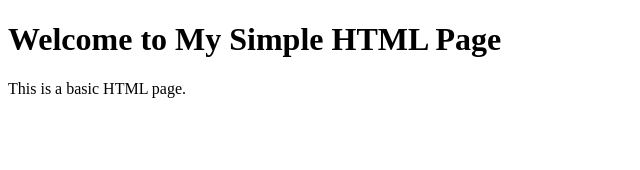
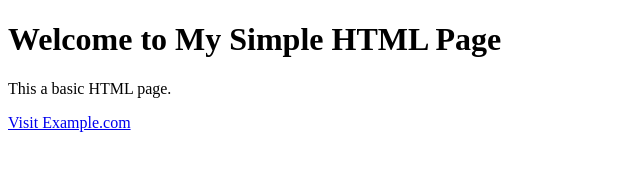
Before and after one commit to Dzhumak/frontend-training, a plain HTML site: page index.html in a window 1280 px wide. Shown: the whole page, without its empty margins (0-640 px from the left). Drawn offline with Linux system fonts and the light colour scheme.

Commit message:
added a link to example.com

```diff
--- a/index.html
+++ b/index.html
@@ -6,6 +6,7 @@
 </head>
 <body>
     <h1>Welcome to My Simple HTML Page</h1>
-    <p>This is a basic HTML page.</p>
+    <p>This a basic HTML page.</p>
+    <a href="https://www.example.com">Visit Example.com</a>
 </body>
 </html>
```
